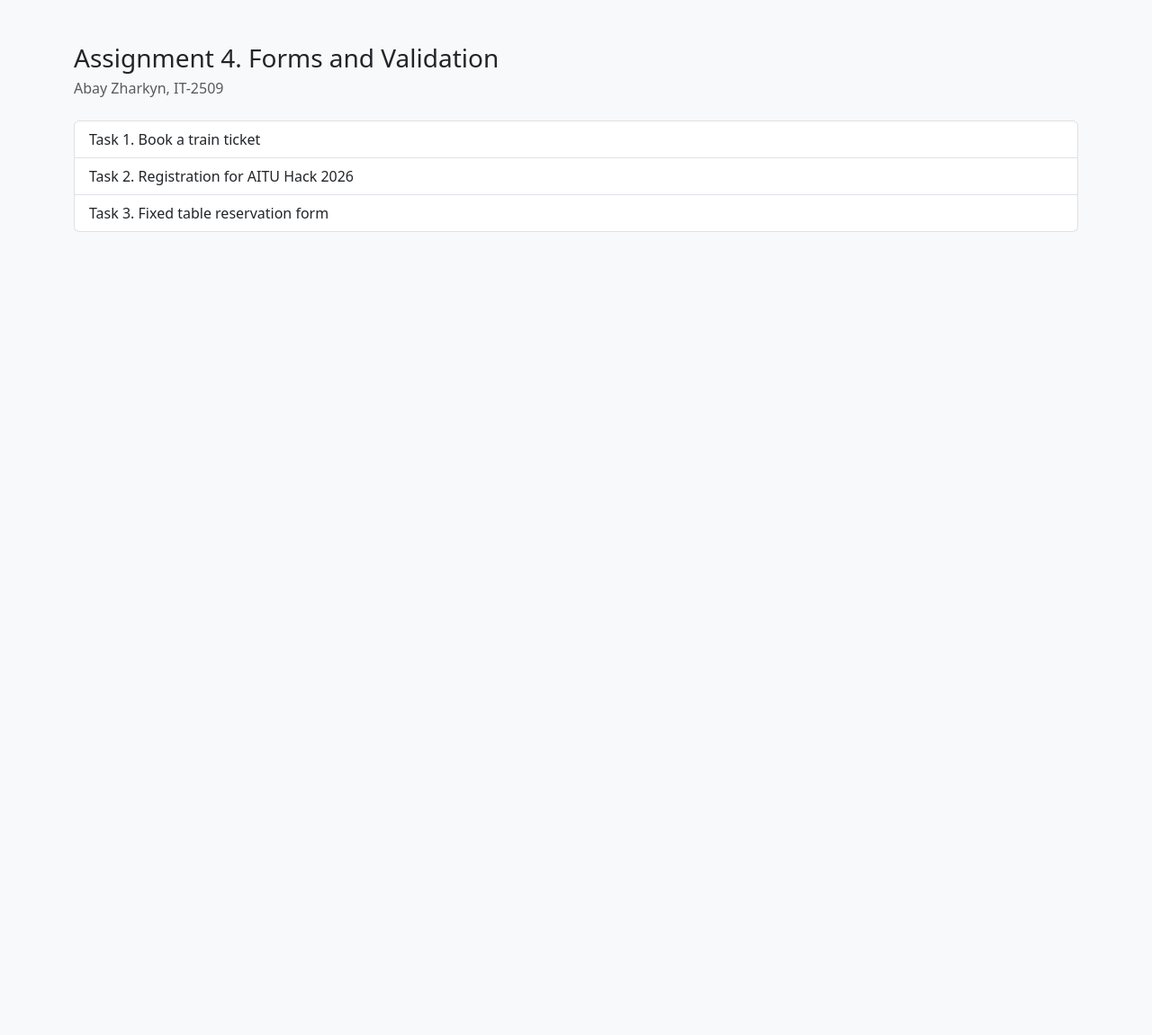
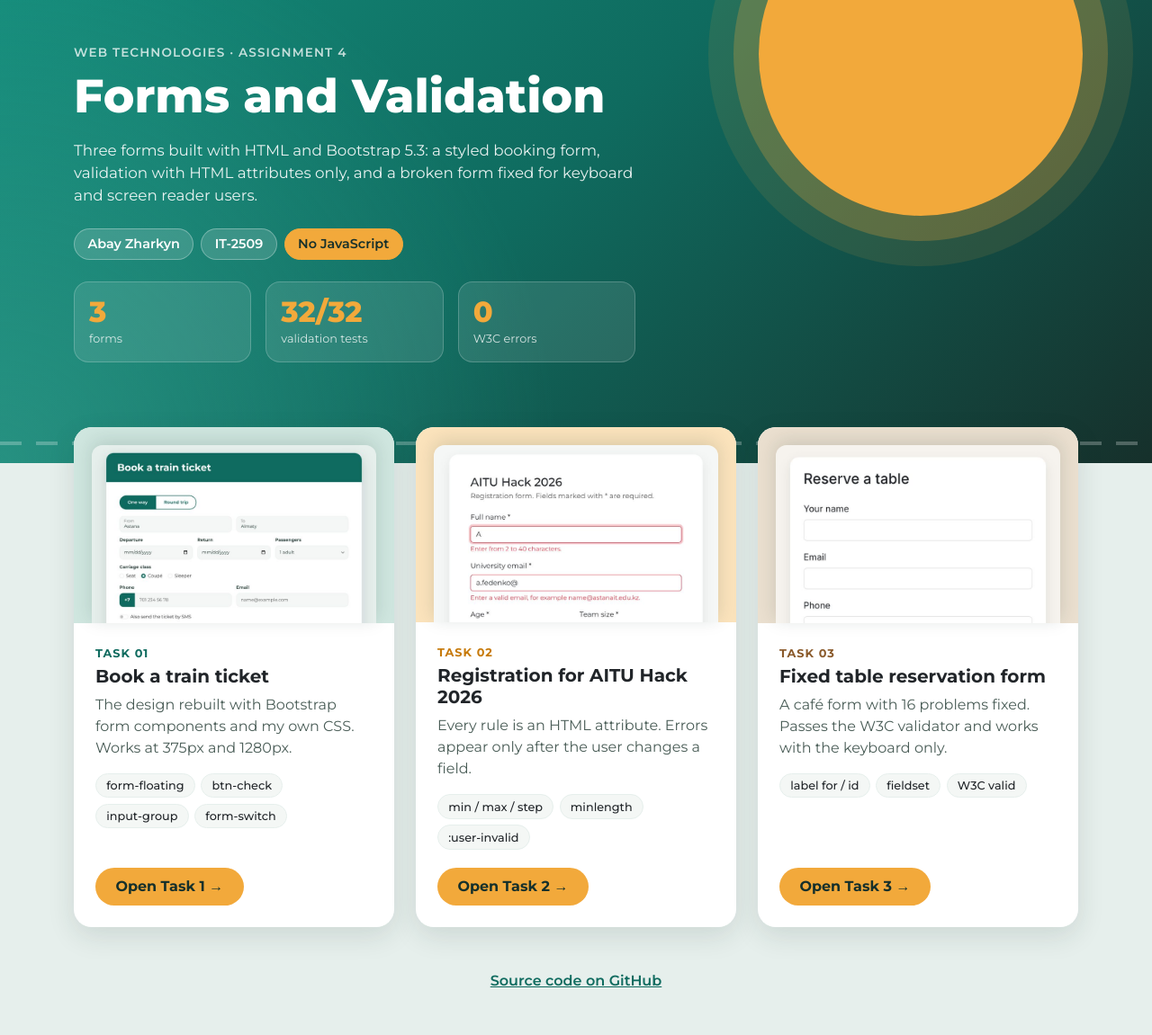
Before and after one commit to Sonwik/web4, a plain HTML site: page index.html in a window 1280 px wide. Shown: the whole page at 90% size. Before the commit the page ends 800 px from the top, so only its background shows below. Drawn offline with nearby package versions, Linux system fonts and the light colour scheme.

Commit message:
Redesign index page with task cards and previews
Co-Authored-By: Claude Opus 5.5 <noreply@anthropic.com>
Claude-Session: https://claude.ai/code/session_018j3pLnU4ywqoLmdC7w8zf3

```diff
--- /dev/null
+++ b/css/index.css
@@ -0,0 +1,252 @@
+/* Главная страница: те же цвета и шрифт, что в Task 1 */
+:root {
+  --green: #0F6B5F;
+  --orange: #F2A93B;
+  --dark: #16302B;
+  --field: #F4F7F5;
+  --line: #E6EFEC;
+}
+
+.home {
+  font-family: 'Montserrat', sans-serif;
+  background-color: var(--line);
+  color: var(--dark);
+}
+
+/* ---------- Шапка ---------- */
+/* Градиент из зелёных цветов задания + мягкое бирюзовое пятно слева снизу.
+   Несколько фонов через запятую: первый рисуется сверху */
+.home-hero {
+  background:
+    radial-gradient(circle at 0% 100%, rgba(79, 194, 174, 0.35), transparent 45%),
+    linear-gradient(135deg, #138A79 0%, var(--green) 45%, var(--dark) 100%);
+  color: #fff;
+  padding-bottom: 4rem;            /* место, на которое "заезжают" карточки */
+  position: relative;
+  overflow: hidden;
+}
+
+/* Оранжевый круг в правом верхнем углу (декор, без лишнего HTML).
+   Часть круга уходит за край, overflow: hidden у шапки её обрезает */
+.home-hero::before {
+  content: "";
+  position: absolute;
+  top: -80px;
+  right: -80px;
+  width: 150px;
+  height: 150px;
+  border-radius: 50%;
+  background-color: var(--orange);
+  box-shadow: 0 0 0 28px rgba(242, 169, 59, 0.25), 0 0 0 56px rgba(242, 169, 59, 0.1);
+}
+
+@media (min-width: 992px) {
+  .home-hero::before {
+    top: -120px;
+    right: 6%;
+    width: 360px;
+    height: 360px;
+  }
+}
+
+/* Пунктирная "железная дорога" внизу шапки — отсылка к Task 1 */
+.home-hero::after {
+  content: "";
+  position: absolute;
+  left: 0;
+  right: 0;
+  bottom: 1.25rem;
+  height: 4px;
+  background: repeating-linear-gradient(90deg, rgba(255, 255, 255, 0.25) 0 24px, transparent 24px 40px);
+}
+
+.home-hero .container {
+  position: relative;              /* текст поверх пунктира */
+  z-index: 1;
+}
+
+.home-chip.home-chip-accent {
+  background-color: var(--orange);
+  border-color: var(--orange);
+  color: var(--dark);
+}
+
+/* ---------- Плитки с цифрами ---------- */
+.home-stats {
+  max-width: 40rem;
+}
+
+.home-stat {
+  background-color: rgba(255, 255, 255, 0.1);
+  border: 1px solid rgba(255, 255, 255, 0.2);
+  border-radius: 16px;
+  padding: 0.9rem 1rem;
+  height: 100%;
+}
+
+.home-stat b {
+  display: block;
+  font-size: clamp(1.4rem, 4vw, 2rem);
+  font-weight: 800;
+  line-height: 1.1;
+  color: var(--orange);
+}
+
+.home-stat span {
+  font-size: 0.8rem;
+  color: rgba(255, 255, 255, 0.8);
+}
+
+.home-eyebrow {
+  font-size: 0.85rem;
+  font-weight: 600;
+  letter-spacing: 0.08em;
+  text-transform: uppercase;
+  color: rgba(255, 255, 255, 0.75);
+}
+
+.home-title {
+  font-weight: 800;
+  font-size: clamp(2rem, 6vw, 3.25rem);
+}
+
+.home-lead {
+  max-width: 40rem;
+  font-size: 1.05rem;
+  color: rgba(255, 255, 255, 0.9);
+}
+
+.home-chip {
+  background-color: rgba(255, 255, 255, 0.15);
+  border: 1px solid rgba(255, 255, 255, 0.3);
+  border-radius: 50rem;
+  padding: 0.35rem 0.9rem;
+  font-size: 0.9rem;
+  font-weight: 600;
+}
+
+/* Карточки немного залезают на зелёную шапку */
+.home-main {
+  margin-top: -4rem;
+}
+
+/* ---------- Карточки задач ---------- */
+.home-card {
+  border: 0;
+  border-radius: 20px;
+  overflow: hidden;                 /* скругляет углы картинки */
+  box-shadow: 0 10px 30px rgba(22, 48, 43, 0.12);
+  transition: transform 0.2s ease, box-shadow 0.2s ease;
+}
+
+.home-card:hover,
+.home-card:focus-within {
+  transform: translateY(-4px);
+  box-shadow: 0 18px 40px rgba(22, 48, 43, 0.2);
+}
+
+/* Превью: цветной фон, а скриншот лежит на нём как окно */
+.home-preview {
+  padding: 1.25rem 1.25rem 0;
+  background-color: var(--preview-bg);
+}
+
+.home-preview img {
+  display: block;
+  width: 100%;
+  height: auto;
+  border-radius: 12px 12px 0 0;
+  box-shadow: 0 -4px 20px rgba(22, 48, 43, 0.15);
+  transition: transform 0.3s ease;
+}
+
+.home-card:hover .home-preview img {
+  transform: scale(1.03);
+}
+
+/* У каждой карточки свой цвет: меняется только переменная */
+.home-card-green  { --preview-bg: #CFE6DF; --card-accent: var(--green); }
+.home-card-orange { --preview-bg: #FBE3BC; --card-accent: #C77A0A; }
+.home-card-sand   { --preview-bg: #EADFCF; --card-accent: #8A5A2B; }
+
+/* card-body как flex-колонка: кнопка всегда прижата к низу карточки */
+.home-card .card-body {
+  padding: 1.5rem;
+  display: flex;
+  flex-direction: column;
+  align-items: flex-start;
+}
+
+.home-link {
+  margin-top: auto;
+}
+
+.home-num {
+  color: var(--card-accent);
+  font-size: 0.8rem;
+  font-weight: 700;
+  letter-spacing: 0.08em;
+  text-transform: uppercase;
+}
+
+.home-card .card-title {
+  font-weight: 700;
+}
+
+.home-card .card-text {
+  color: #4a5d57;
+}
+
+/* Список тегов в строку */
+.home-tags {
+  list-style: none;
+  padding: 0;
+  margin: 0 0 1.25rem;
+  display: flex;
+  flex-wrap: wrap;
+  gap: 0.4rem;
+}
+
+.home-tags li {
+  background-color: var(--field);
+  border: 1px solid var(--line);
+  border-radius: 50rem;
+  padding: 0.2rem 0.7rem;
+  font-size: 0.8rem;
+  font-weight: 500;
+}
+
+.home-link {
+  display: inline-block;
+  background-color: var(--orange);
+  color: var(--dark);
+  font-weight: 700;
+  text-decoration: none;
+  border-radius: 50rem;
+  padding: 0.55rem 1.4rem;
+}
+
+.home-link:focus-visible {
+  outline: 3px solid var(--green);
+  outline-offset: 3px;
+}
+
+/* ---------- Подвал ---------- */
+.home-footer {
+  padding-top: 3rem;
+  padding-bottom: 3rem;
+  text-align: center;
+}
+
+.home-footer a {
+  color: var(--green);
+  font-weight: 600;
+}
+
+/* Без анимации для тех, кто её отключил в системе */
+@media (prefers-reduced-motion: reduce) {
+  .home-card { transition: none; }
+  .home-card:hover,
+  .home-card:focus-within,
+  .home-card:hover .home-preview img { transform: none; }
+}
--- a/index.html
+++ b/index.html
@@ -5,16 +5,102 @@
   <meta name="viewport" content="width=device-width, initial-scale=1">
   <title>Assignment 4 – Forms and Validation</title>
   <link href="https://cdn.jsdelivr.net/npm/bootstrap@5.3.3/dist/css/bootstrap.min.css" rel="stylesheet">
+  <link rel="preconnect" href="https://fonts.googleapis.com">
+  <link href="https://fonts.googleapis.com/css2?family=Montserrat:wght@400;500;600;700;800&amp;display=swap" rel="stylesheet">
+  <link rel="stylesheet" href="css/index.css">
 </head>
-<body class="bg-light">
-<main class="container py-5">
-  <h1 class="h3 mb-1">Assignment 4. Forms and Validation</h1>
-  <p class="text-body-secondary mb-4">Abay Zharkyn, IT-2509</p>
-  <div class="list-group">
-    <a class="list-group-item list-group-item-action" href="task1.html">Task 1. Book a train ticket</a>
-    <a class="list-group-item list-group-item-action" href="task2.html">Task 2. Registration for AITU Hack 2026</a>
-    <a class="list-group-item list-group-item-action" href="task3.html">Task 3. Fixed table reservation form</a>
+<body class="home">
+
+<!-- Зелёная шапка во всю ширину -->
+<header class="home-hero">
+  <div class="container py-5">
+    <p class="home-eyebrow mb-2">Web Technologies · Assignment 4</p>
+    <h1 class="home-title mb-3">Forms and Validation</h1>
+    <p class="home-lead mb-4">Three forms built with HTML and Bootstrap 5.3: a styled booking form, validation with HTML attributes only, and a broken form fixed for keyboard and screen reader users.</p>
+    <div class="d-flex flex-wrap gap-2 mb-4">
+      <span class="home-chip">Abay Zharkyn</span>
+      <span class="home-chip">IT-2509</span>
+      <span class="home-chip home-chip-accent">No JavaScript</span>
+    </div>
+
+    <!-- Плитки с цифрами: сетка 3 колонки, на телефоне тоже 3, но меньше -->
+    <div class="row g-2 g-sm-3 home-stats">
+      <div class="col-4"><div class="home-stat"><b>3</b><span>forms</span></div></div>
+      <div class="col-4"><div class="home-stat"><b>32/32</b><span>validation tests</span></div></div>
+      <div class="col-4"><div class="home-stat"><b>0</b><span>W3C errors</span></div></div>
+    </div>
+  </div>
+</header>
+
+<main class="container home-main">
+  <!-- Сетка: на телефоне 1 колонка, с 768px — 2, с 992px — 3 -->
+  <div class="row g-4">
+
+    <div class="col-12 col-md-6 col-lg-4">
+      <!-- stretched-link делает кликабельной всю карточку -->
+      <article class="card home-card home-card-green h-100">
+        <div class="home-preview">
+          <img src="img/task1.jpg" alt="Preview of the train ticket booking form" width="800" height="500">
+        </div>
+        <div class="card-body">
+          <p class="home-num mb-1">Task 01</p>
+          <h2 class="h5 card-title">Book a train ticket</h2>
+          <p class="card-text">The design rebuilt with Bootstrap form components and my own CSS. Works at 375px and 1280px.</p>
+          <ul class="home-tags">
+            <li>form-floating</li>
+            <li>btn-check</li>
+            <li>input-group</li>
+            <li>form-switch</li>
+          </ul>
+          <a href="task1.html" class="stretched-link home-link">Open Task 1 <span aria-hidden="true">→</span></a>
+        </div>
+      </article>
+    </div>
+
+    <div class="col-12 col-md-6 col-lg-4">
+      <article class="card home-card home-card-orange h-100">
+        <div class="home-preview">
+          <img src="img/task2.jpg" alt="Preview of the hackathon form with validation errors" width="800" height="499">
+        </div>
+        <div class="card-body">
+          <p class="home-num mb-1">Task 02</p>
+          <h2 class="h5 card-title">Registration for AITU Hack 2026</h2>
+          <p class="card-text">Every rule is an HTML attribute. Errors appear only after the user changes a field.</p>
+          <ul class="home-tags">
+            <li>min / max / step</li>
+            <li>minlength</li>
+            <li>:user-invalid</li>
+          </ul>
+          <a href="task2.html" class="stretched-link home-link">Open Task 2 <span aria-hidden="true">→</span></a>
+        </div>
+      </article>
+    </div>
+
+    <div class="col-12 col-md-6 col-lg-4">
+      <article class="card home-card home-card-sand h-100">
+        <div class="home-preview">
+          <img src="img/task3.jpg" alt="Preview of the fixed table reservation form" width="800" height="500">
+        </div>
+        <div class="card-body">
+          <p class="home-num mb-1">Task 03</p>
+          <h2 class="h5 card-title">Fixed table reservation form</h2>
+          <p class="card-text">A café form with 16 problems fixed. Passes the W3C validator and works with the keyboard only.</p>
+          <ul class="home-tags">
+            <li>label for / id</li>
+            <li>fieldset</li>
+            <li>W3C valid</li>
+          </ul>
+          <a href="task3.html" class="stretched-link home-link">Open Task 3 <span aria-hidden="true">→</span></a>
+        </div>
+      </article>
+    </div>
+
   </div>
 </main>
+
+<footer class="container home-footer">
+  <a href="https://github.com/Sonwik/web4">Source code on GitHub</a>
+</footer>
+
 </body>
 </html>
```
Also changed, not shown: img/task1.jpg (added), img/task2.jpg (added), img/task3.jpg (added).
